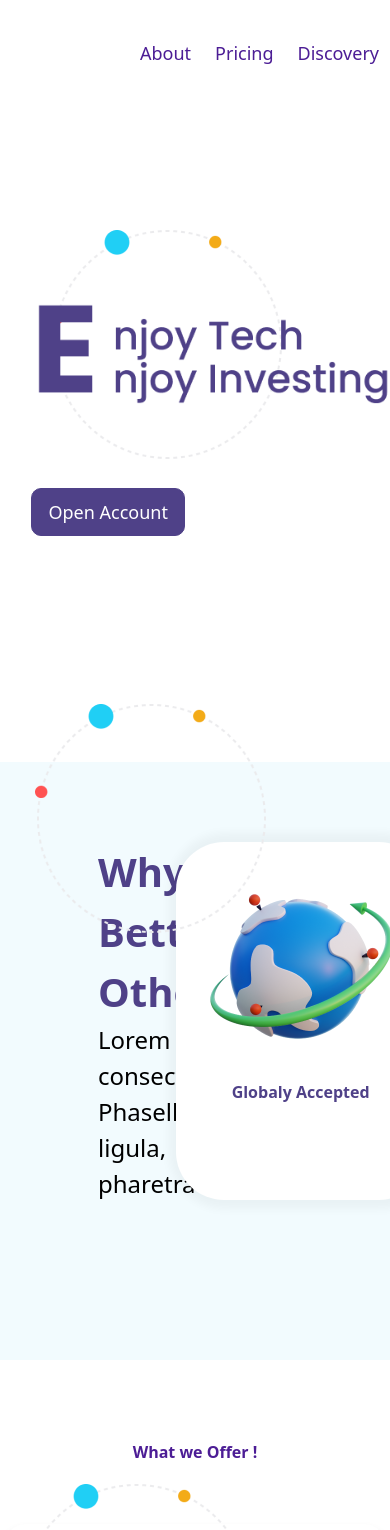
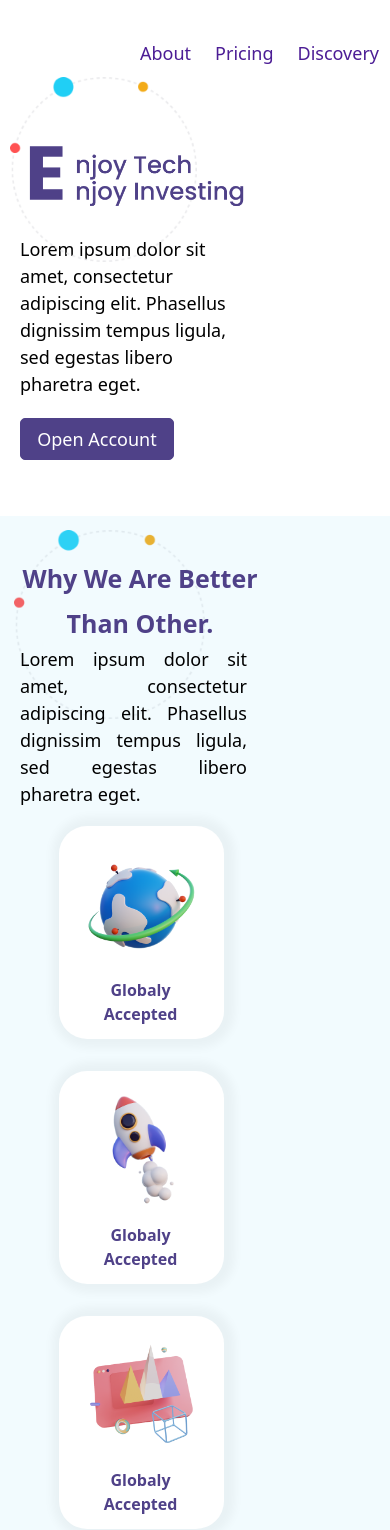
Before and after one commit to ashishmishra-bit/aecor, a Next.js app: page / in a window 390 px wide. Shown: the top 1530 px of the page. Built offline with nearby package versions, Linux system fonts and the light colour scheme.

Commit message:
mobile view fix for whywe and header section

```diff
--- a/components/Header/Header.js
+++ b/components/Header/Header.js
@@ -10,6 +10,9 @@ const Header = () => {
       <div className={head.headerText}>
         <Image src="/img/HeaderText.png" width="435px" height="225px" />
       </div>
+      <div className={head.about}>
+        Lorem ipsum dolor sit amet, consectetur adipiscing elit. Phasellus dignissim tempus ligula, sed egestas libero pharetra eget.
+      </div>
       <div className={head.headerButton}>Open Account</div>
       <div className={head.headerImage}>
         <Image src="/img/HeaderImage.png" width="650px" height="427px" />
--- a/components/Header/Header.module.css
+++ b/components/Header/Header.module.css
@@ -1,4 +1,5 @@
 .header{
+    width: 100%;
     height: 60vh;
 }
 .headerPattern{
@@ -17,11 +18,14 @@
     left: 720px;
     top: 170px;
 }
+.about{
+    display: none;
+}
 .headerButton{
     width: 154px;
     margin-top: 40px;
     margin-left: 8%;
-    border-radius: 10px;
+    border-radius: 5px;
     background-color: #4F4188;
     color: white;
     font-size: 18px;
@@ -39,3 +43,40 @@
     border: 1px solid rgba(6, 77, 179, 0.5);
     box-sizing: border-box;
 }
+
+@media (max-width: 600px) {
+    .header{
+        height: 400px;
+    }
+    .headerImage{
+        display: none;
+    }
+    .headerPattern{
+        height: 185px;
+        width: 187px;
+        left: 10px;
+        top: 77px;
+    }
+    .headerText{
+        width: 220px;
+        margin-left: 25px;
+        margin-top: 10px;
+    }
+    .about{
+        display: block;
+        width: 267px;
+        font-size: 18px;
+        font-style: normal;
+        font-weight: 400;
+        line-height: 27px;
+        letter-spacing: 0em;
+        text-align: justified;
+        padding: 0px 20px ;
+    }
+    .headerButton{
+        width: 154px;
+        padding: 7px 0px;
+        margin-left: 20px;
+        margin-top: 20px;
+    }
+}
--- a/components/Slimcard/Slimcard.module.css
+++ b/components/Slimcard/Slimcard.module.css
@@ -26,3 +26,10 @@
     font-weight: 500;
     font-size: 18px;
 }
+@media (max-width: 600px) {
+    .cardContainer{
+        height: 213px;
+        width: 165px;
+        border-radius: 28px;
+    }
+}
--- a/components/WhyWe/Whywe.js
+++ b/components/WhyWe/Whywe.js
@@ -18,21 +18,21 @@ const Whywe = () => {
         </div>
       </div>
       <div className={style.whyweSlimCardSection}>
-        <div className="mx-auto my-auto flex gap-x-7">
+        <div className="grid grid-cols-1 lg:grid-cols-3 lg:gap-x-7">
           <div data-tilt data-tilt-glare data-tilt-max-glare="0.8">
             <Slimcard
             title="Globaly Accepted"
             imgURL="/img/Globe.png"
             />
           </div>
-          <div data-tilt data-tilt-glare data-tilt-max-glare="0.8" className="mt-20">
+          <div data-tilt data-tilt-glare data-tilt-max-glare="0.8" className="mt-8 lg:mt-20">
             <Slimcard
             title="Globaly Accepted"
             imgURL="/img/Rocket.png"
             className={style.thiscard}
             />
           </div>
-          <div data-tilt data-tilt-glare data-tilt-max-glare="0.8">
+          <div data-tilt data-tilt-glare data-tilt-max-glare="0.8" className="mt-8 lg:mt-0">
             <Slimcard
             title="Globaly Accepted"
             imgURL="/img/graph.png"
--- a/components/WhyWe/Whywe.module.css
+++ b/components/WhyWe/Whywe.module.css
@@ -3,6 +3,7 @@
     display: flex;
     flex-direction: row;
     padding: 80px 98px;
+    overflow: hidden;
 }
 .whywePattern{
     position: absolute;
@@ -33,3 +34,44 @@
 .whyweTextSection{
     width: 40%;
 }
+@media (max-width: 600px) {
+    .whywe{
+        background: #91DBF61F;
+        display: flex;
+        flex-direction: column;
+        height: 100%;
+        padding: 40px 0px;
+    }
+    .whywePattern{
+        width: 191px;
+        height: 185px;
+        left: 14px;
+        top: 530px;
+        z-index: -1;
+    }
+    .whyweTitle{
+        height: 90px;
+        width: 280px;
+        font-size: 25px;
+        font-style: normal;
+        font-weight: 700;
+        line-height: 45px;
+        letter-spacing: 0em;
+        text-align: center;
+        color: #4F4188;
+    }
+    .whyweAbout{
+        width: 267px;
+        font-size: 18px;
+        font-style: normal;
+        font-weight: 400;
+        line-height: 27px;
+        letter-spacing: 0em;
+        text-align: justified;
+        padding: 0px 20px ;
+    }
+    .whyweSlimCardSection{
+        width: 100%;
+        margin-left: 15%;
+    }
+}
--- a/pages/index.js
+++ b/pages/index.js
@@ -14,6 +14,7 @@ export default function Home() {
     <div>
       <Head>
         <title>Aecor</title>
+        <meta name="viewport" content="width=device-width, initial-scale=1.0" />
       </Head>
       <Navbar />
       <Header />
```
